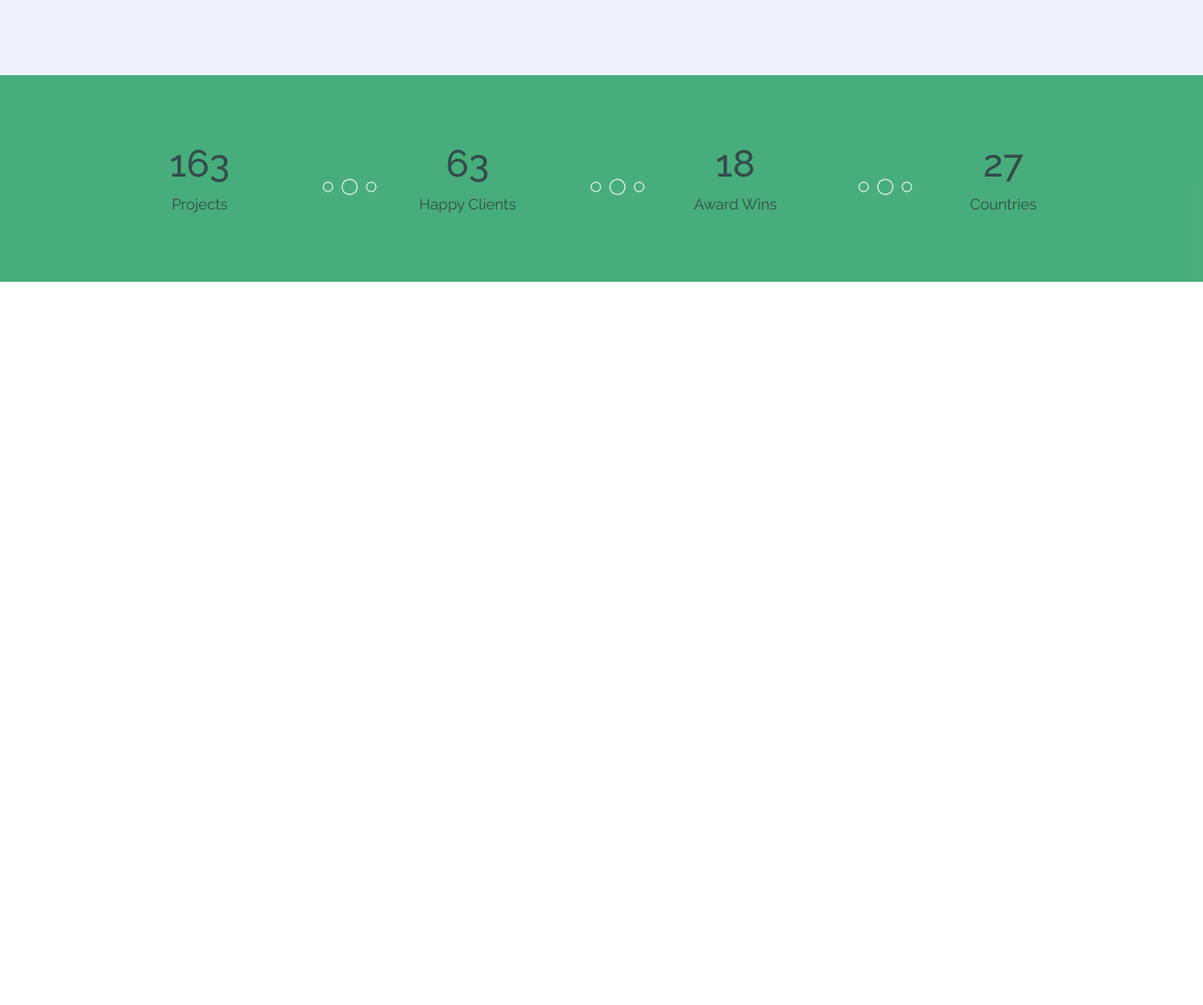
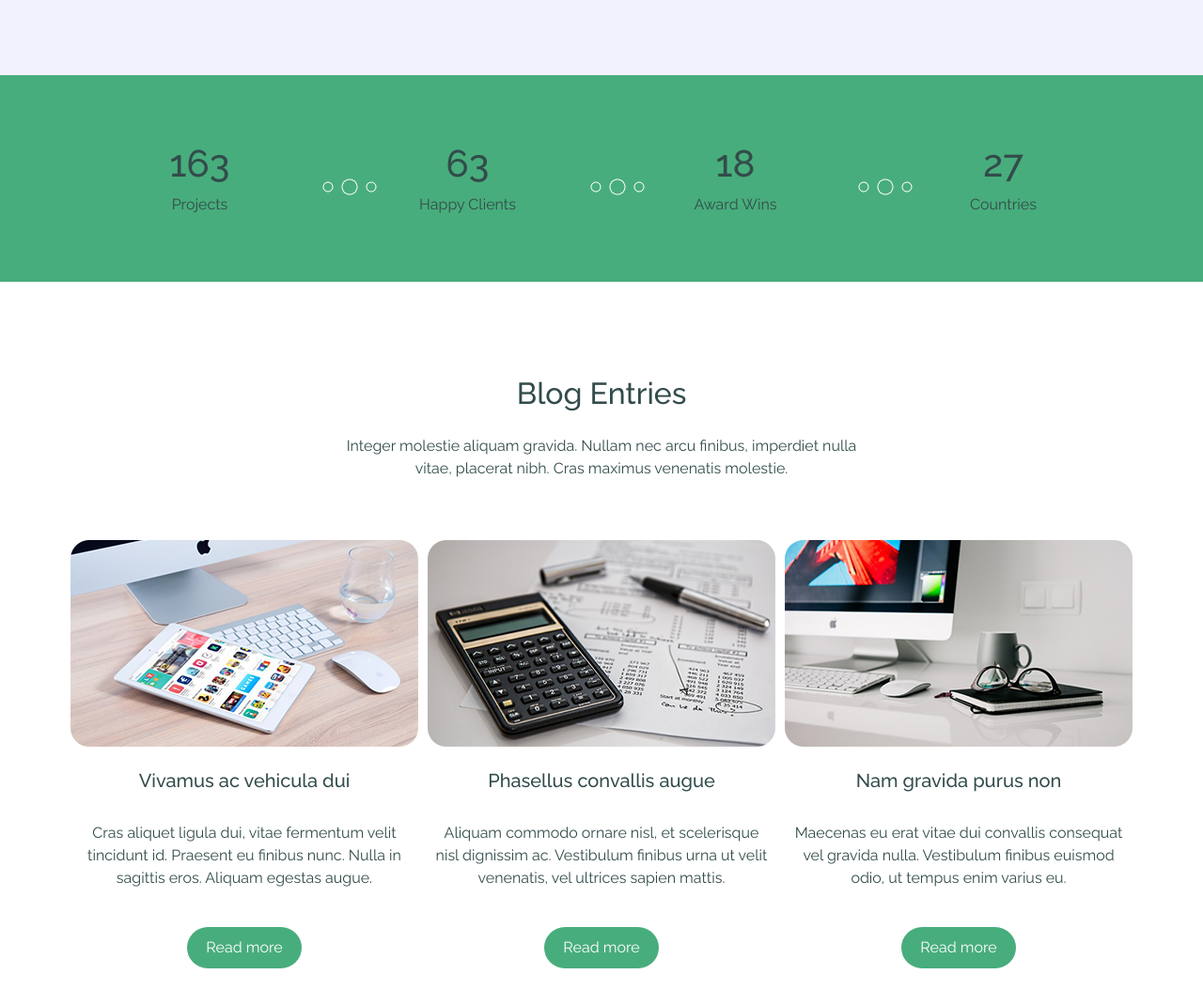
Before and after one commit to tthphat/Bootstrap-Web-Layout, a plain HTML site: page index.html in a window 1280 px wide. Shown: the part 4125-5195 px from the top of the page at 94% size. Before the commit the page ends 4425 px from the top, so only its background shows below. Drawn offline with nearby package versions, Linux system fonts and the light colour scheme.

Commit message:
feat and style(section-eight): HTML code and style.

```diff
--- a/assets/css/base.css
+++ b/assets/css/base.css
@@ -21,6 +21,18 @@ body {
 }
 
 .button-one:hover{
-    background-color: var(--color-primary);
-    color: white;
+    background-color: var(--color-primary) !important;
+    color: white !important;
 }
+
+.button-two {
+  background-color: var(--color-third);
+  color: white;
+  transition: all 0.3s ease;
+  border-radius: 25px;
+}
+
+.button-two:hover{
+    background-color: var(--color-text) !important;
+    color: white !important;
+}
--- a/assets/css/style.css
+++ b/assets/css/style.css
@@ -251,3 +251,16 @@
 }
 
 /* End Section-seven */
+
+/* Section-eight */
+.section-eight{
+    padding: 100px 0;
+    background-color: #fff;
+}
+
+.section-eight .content .button-two{
+    padding: 10px 20px;
+    /* background-color: var(--color-text); specificityl */
+}
+
+/* End Section-eight */
--- a/index.html
+++ b/index.html
@@ -374,6 +374,52 @@
         </div>
     </section>
     <!-- End Section-seven -->
+    <!-- Section-eight -->
+    <section class="section-eight">
+        <div class="container">
+            <div class="row row-1 mb-5">
+                <div class="col-lg-6 mx-auto">
+                    <div class="heading d-flex flex-column justify-content-center align-items-center text-center gap-3">
+                        <h2 class="h2">Blog Entries</h2>
+                        <p>Integer molestie aliquam gravida. Nullam nec arcu finibus, imperdiet nulla vitae, placerat nibh. Cras maximus venenatis molestie.</p>
+                    </div>
+                </div>
+            </div>
+            <div class="row row-2">
+                <div class="item col-lg-4 col-md-6 col-12">
+                    <div class="content d-flex flex-column justify-content-center align-items-center gap-4 text-center">
+                        <div class="image">
+                            <img src="./assets/imgs/blog-item-01.png" alt="blog-item-01">
+                        </div>
+                        <h5 class="h5">Vivamus ac vehicula dui</h5>
+                        <p>Cras aliquet ligula dui, vitae fermentum velit tincidunt id. Praesent eu finibus nunc. Nulla in sagittis eros. Aliquam egestas augue.</p>
+                        <div class="button-two">Read more</div>
+                    </div>
+                </div>
+                <div class="item col-lg-4 col-md-6 col-12">
+                    <div class="content d-flex flex-column justify-content-center align-items-center gap-4 text-center">
+                        <div class="image">
+                            <img src="./assets/imgs/blog-item-02.png" alt="blog-item-02">
+                        </div>
+                        <h5 class="h5">Phasellus convallis augue</h5>
+                        <p>Aliquam commodo ornare nisl, et scelerisque nisl dignissim ac. Vestibulum finibus urna ut velit venenatis, vel ultrices sapien mattis.</p>
+                        <div class="button-two">Read more</div>
+                    </div>
+                </div>
+                <div class="item col-lg-4 col-md-6 col-12">
+                    <div class="content d-flex flex-column justify-content-center align-items-center gap-4 text-center">
+                        <div class="image">
+                            <img src="./assets/imgs/blog-item-03.png" alt="blog-item-03">
+                        </div>
+                        <h5 class="h5">Nam gravida purus non</h5>
+                        <p>Maecenas eu erat vitae dui convallis consequat vel gravida nulla. Vestibulum finibus euismod odio, ut tempus enim varius eu.</p>
+                        <div class="button-two">Read more</div>
+                    </div>
+                </div>
+            </div>
+        </div>
+    </section>
+    <!-- End Section-eight -->
     <!-- Link JS bootstrap -->
     <script src="https://cdn.jsdelivr.net/npm/bootstrap@5.3.8/dist/js/bootstrap.bundle.min.js" integrity="sha384-FKyoEForCGlyvwx9Hj09JcYn3nv7wiPVlz7YYwJrWVcXK/BmnVDxM+D2scQbITxI" crossorigin="anonymous"></script>
 </body>
```
Also changed, not shown: assets/imgs/blog-item-01.png (added), assets/imgs/blog-item-02.png (added), assets/imgs/blog-item-03.png (added).
